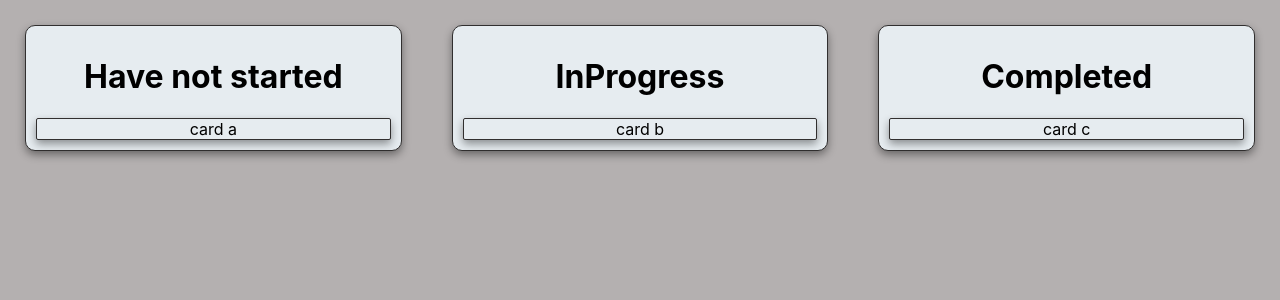
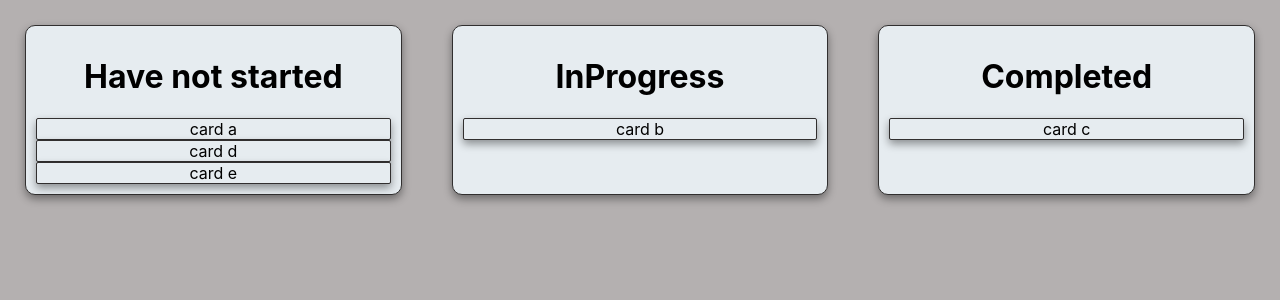
Before and after one commit to tdnicola/kanban-react, a React (Create React App) app: page / in a window 1280 px wide. Shown: the top 300 px of the page. Built offline with nearby package versions, Linux system fonts and the light colour scheme.

Commit message:
still working on drag and drop functions. added column indexing and card indexing.

```diff
--- a/src/App.js
+++ b/src/App.js
@@ -10,7 +10,9 @@ function App() {
         {
           name: 'Have not started',
           cards: [
-            { name: 'card a'}
+            { name: 'card a'},
+            { name: 'card d'},
+            { name: 'card e'},
           ]
         },
         {
@@ -29,24 +31,59 @@ function App() {
     )
 
 
-    function onDragStart (e, id) {
-      console.log('dragstart', id)
+    function onDragStart (e, id, cardIndex, columnIndex) {
+      // console.log('dragstart', id, "card index:" + cardIndex)
       e.dataTransfer.setData('id', id)
+      e.dataTransfer.setData('cardIndex', cardIndex)
+      console.log("start ColumnIndex:" + columnIndex)
+
     }
 
     function onDragOver (e) {
       e.preventDefault()
     }
 
-    function onDrop(e, column) {
-      let id = e.dataTransfer.getData('id')
+    function onDrop(e, column, columnIndex) {
+      let id = e.dataTransfer.getData('id');
+      let cardIndex = e.dataTransfer.getData('cardIndex')
+
+
+    //   for (let i = 0; i < columns.length; i++) {
+    //     // get the size of the inner array
+    //     var innerArrayLength = columns[i].cards.length;
+    //     // loop the inner array
+    //     for (var j = 0; j < innerArrayLength; j++) {
+    //         // console.log('[' + i + ',' + j + '] = ' + columns[i].cards[j].name);
+    //         if(columns[i].cards[j].name === id) {
+    //               // console.log(columns[i].cards[j])
+    //               //  setColumns({
+    //               //    ...columns,
+    //               //    id
+    //               //  })
+    //             }
+    //     }
+    // }
+
+
+    // const card = columns[columnIndex].cards.splice(cardIndex)
+    // columns[columnIndex].cards.push(card)
+    // return columns
+
+      //  setColumns([
+      //     ...columns,
+      //     id
+      //  ])
+
+
+      //columnIndex is the column it's dropped on
+      console.log('HELLO', id, column, "columnIndex:" + columnIndex)
     }
 
   return (
     <div className="App">
       {columns.map((column, columnIndex) => (
           <Column
-            onDrop={(e) => onDrop(e, column.name)}
+            onDrop={onDrop}
             column={column}
             columnIndex={columnIndex}
             key={columnIndex}
--- a/src/Card.js
+++ b/src/Card.js
@@ -2,11 +2,13 @@ import React, { useState } from 'react';
 
 export default ({
     card,
+    cardIndex,
     onDragStart,
+    columnIndex,
 }) => (
     <div className='card'
         draggable
-        onDragStart={(e) => onDragStart(e, card.name)}
+        onDragStart={(e) => onDragStart(e, card.name, cardIndex, columnIndex)}
     >
         <span className="title">{card.name}</span>
 
--- a/src/Column.js
+++ b/src/Column.js
@@ -5,19 +5,20 @@ export default ({
     column,
     columnIndex,
     onDragStart,
-    onDragOver
+    onDragOver,
+    onDrop
  }) => (
     <div
         className='column'
         onDragOver={(e) => onDragOver(e)}
+        onDrop={(e) => onDrop(e, column.name, columnIndex)}
     >
         <h1>{column.name}</h1>
         {column.cards.map((card, cardIndex) => (
             <Card
                 card={card}
                 cardIndex={cardIndex}
-                canMoveLeft={columnIndex !== 0}
-                canMoveRight={columnIndex !== 2}
+                columnIndex={columnIndex}
                 onDragStart={onDragStart}
                 key={card.name}
             />
```
